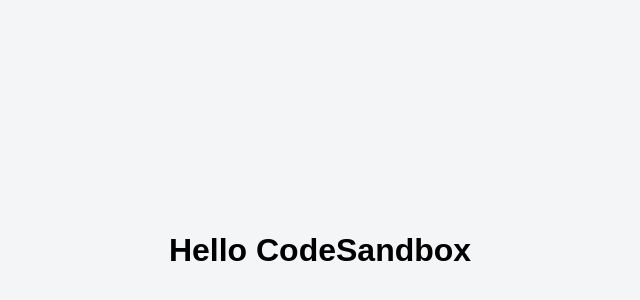
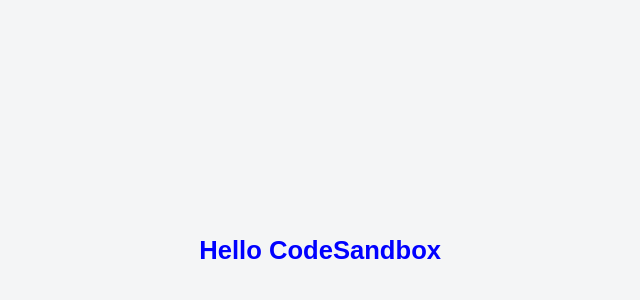
Before and after one commit to kuntaro0524/react-animation, a React (Create React App) app: page / in a window 1280 px wide. Shown: the part 150-450 px from the top of the page, without its empty margins (320-960 px from the left). Built offline with nearby package versions, Linux system fonts and the light colour scheme.

Commit message:
initial commit ちょっとしたでもしました。

```diff
--- a/src/App.js
+++ b/src/App.js
@@ -1,10 +1,24 @@
-import React from 'react'
-import './styles.css'
+import React from "react";
+import "./styles.css";
+import { useSpring, animated } from "@react-spring/web";
 
 export default function App() {
+  const styles = useSpring({
+    from: {
+      opacity: 0,
+      color: "pink",
+      transform: "translateY(20px) scale(0.8)"
+    },
+    to: {
+      opacity: 1,
+      color: "blue",
+      transform: "translateY(0px) scale(0.8)"
+    }
+  });
+
   return (
     <div className="App">
-      <h1>Hello CodeSandbox</h1>
+      <animated.h1 style={styles}>Hello CodeSandbox</animated.h1>
     </div>
-  )
+  );
 }
```
